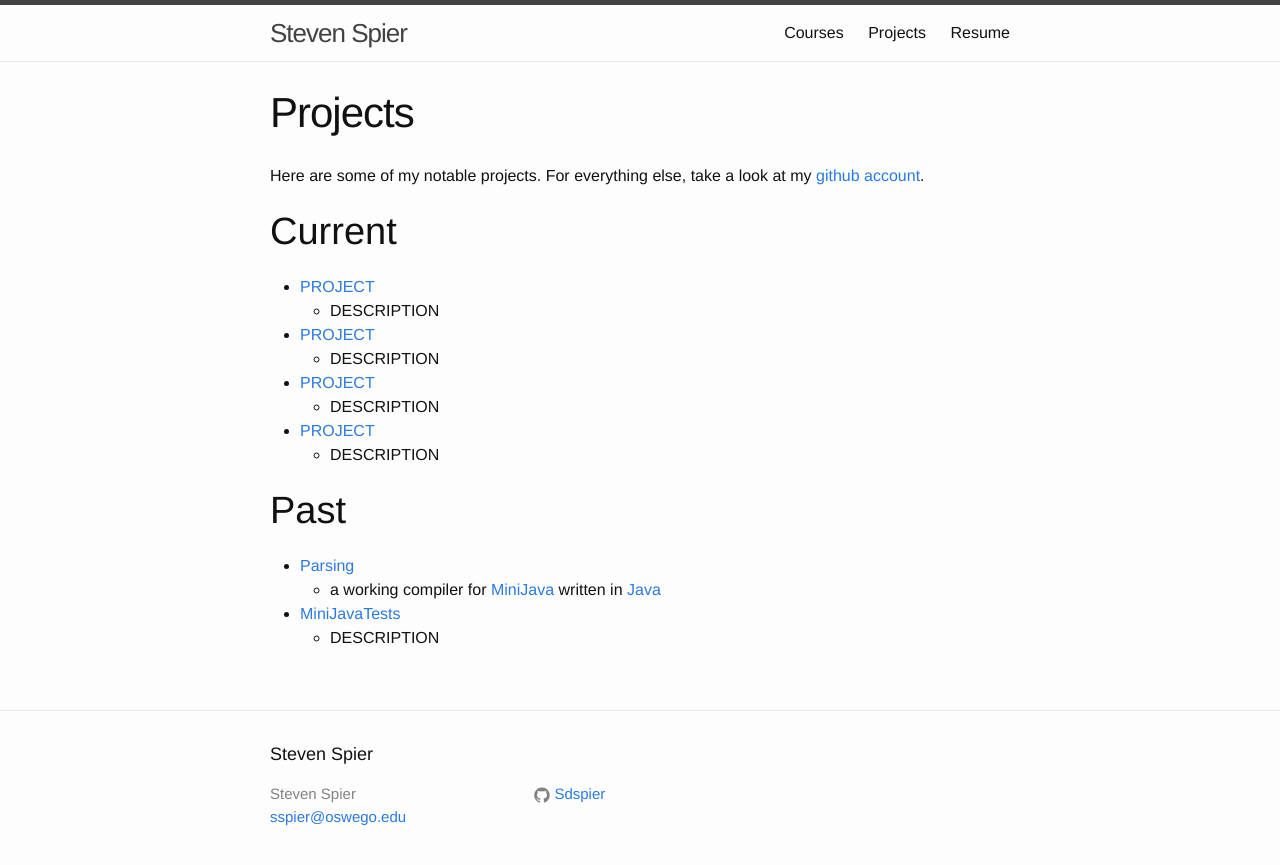
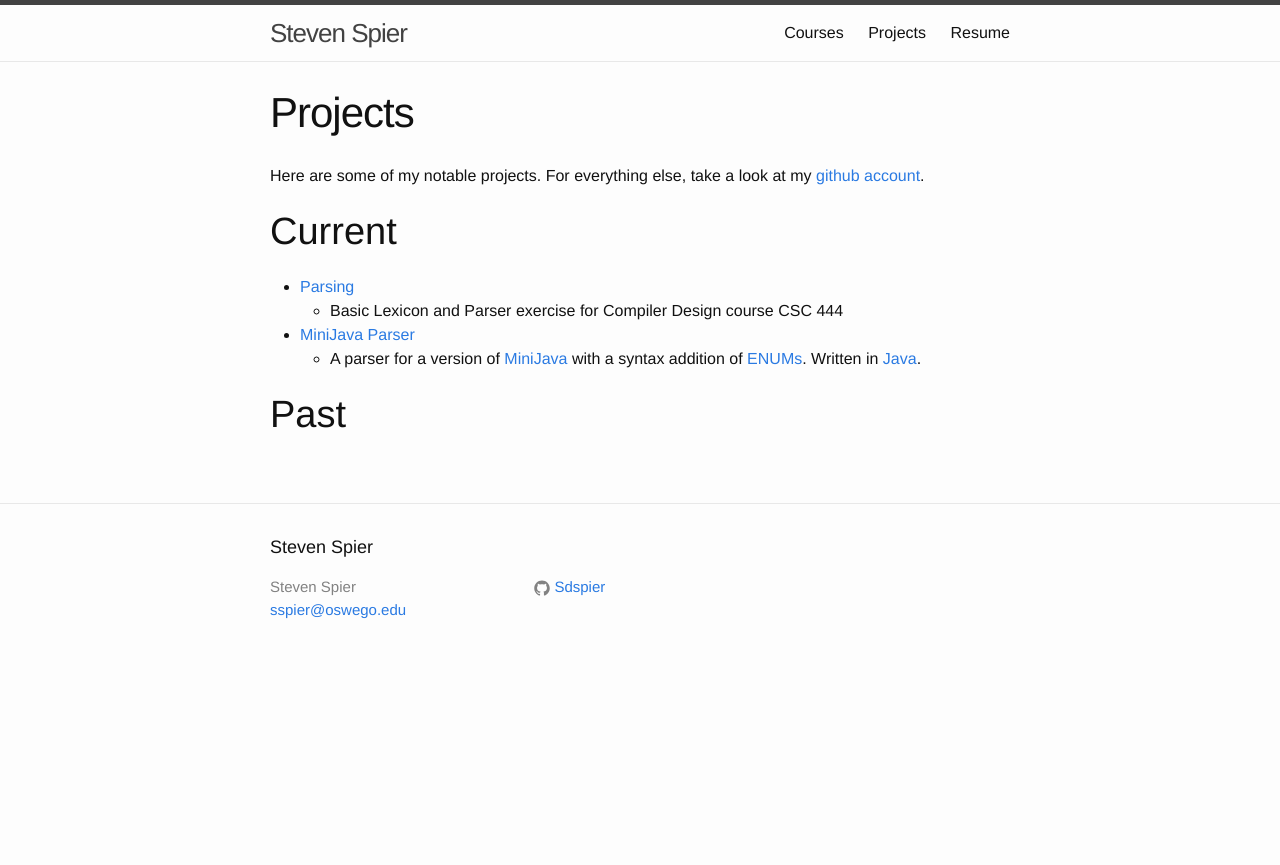
Before and after one commit to Sdspier/Sdspier.github.io, a Jekyll site: the page built from projects.md, in a window 1280 px wide. Shown: the top 865 px of the page. Built offline with Jekyll 4.4.1, drawn with Linux system fonts in a browser that asks for light colours.

```diff
--- a/projects.md
+++ b/projects.md
@@ -9,25 +9,15 @@ Here are some of my notable projects. For everything else, take a look at my
 
 # Current
 
-- [PROJECT](https://LINK)
-    - DESCRIPTION
+- [Parsing](https://github.com/Sdspier/Parsing)
+    - Basic Lexicon and Parser exercise for Compiler Design course CSC 444
 
-- [PROJECT](https://LINK)
-    - DESCRIPTION
+- [MiniJava Parser](https://github.com/Sdspier/MiniJavaParser)
+    - A parser for a version of [MiniJava](http://www.cambridge.org/resources/052182060X/)
+	  with a syntax addition of [ENUMs](https://docs.oracle.com/javase/tutorial/java/javaOO/enum.html).
+	  Written in [Java](http://docs.oracle.com/javase/7/docs/technotes/guides/language/).
 
-- [PROJECT](https://LINK)
-    - DESCRIPTION
 
-- [PROJECT](https://LINK)
-    - DESCRIPTION
 
 
 # Past
-
-- [Parsing](https://github.com/Sdpier/Parsing)
-    - a working compiler for
-      [MiniJava](http://www.cambridge.org/us/features/052182060X/) written in
-      [Java](http://docs.oracle.com/javase/7/docs/technotes/guides/language/)
-
-- [MiniJavaTests](https://github.com/Sdspier/MiniJavaTest)
-    - DESCRIPTION
```
Also changed, not shown: courses.md (+6 -15 lines).
